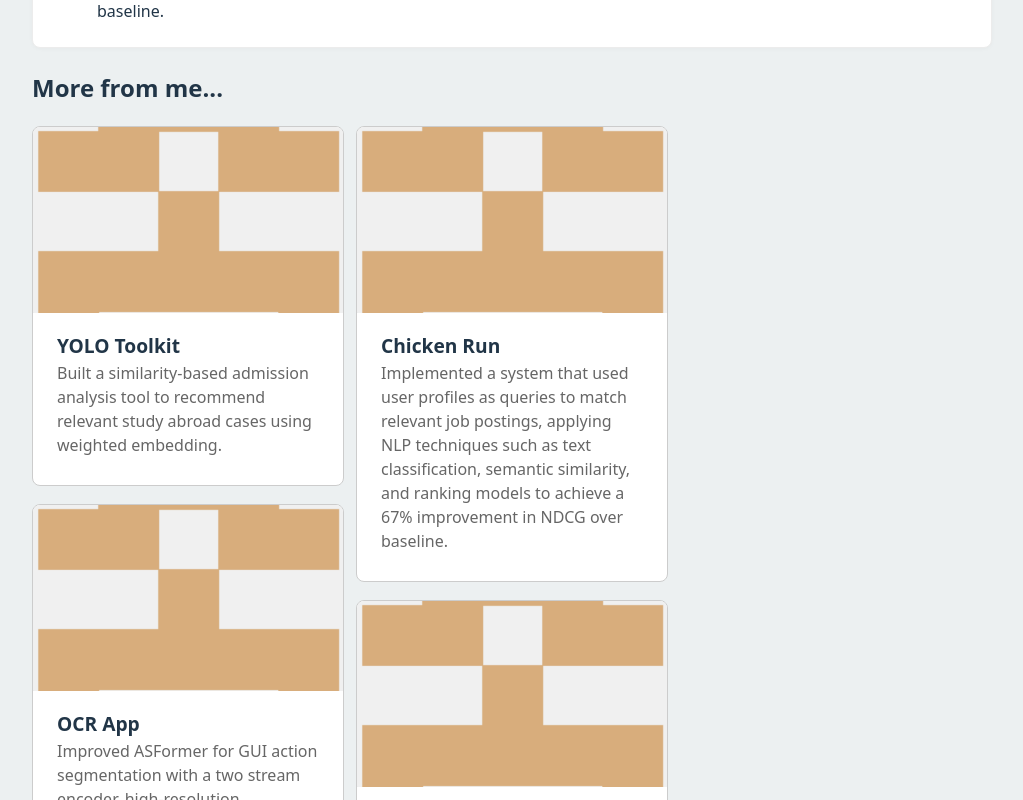
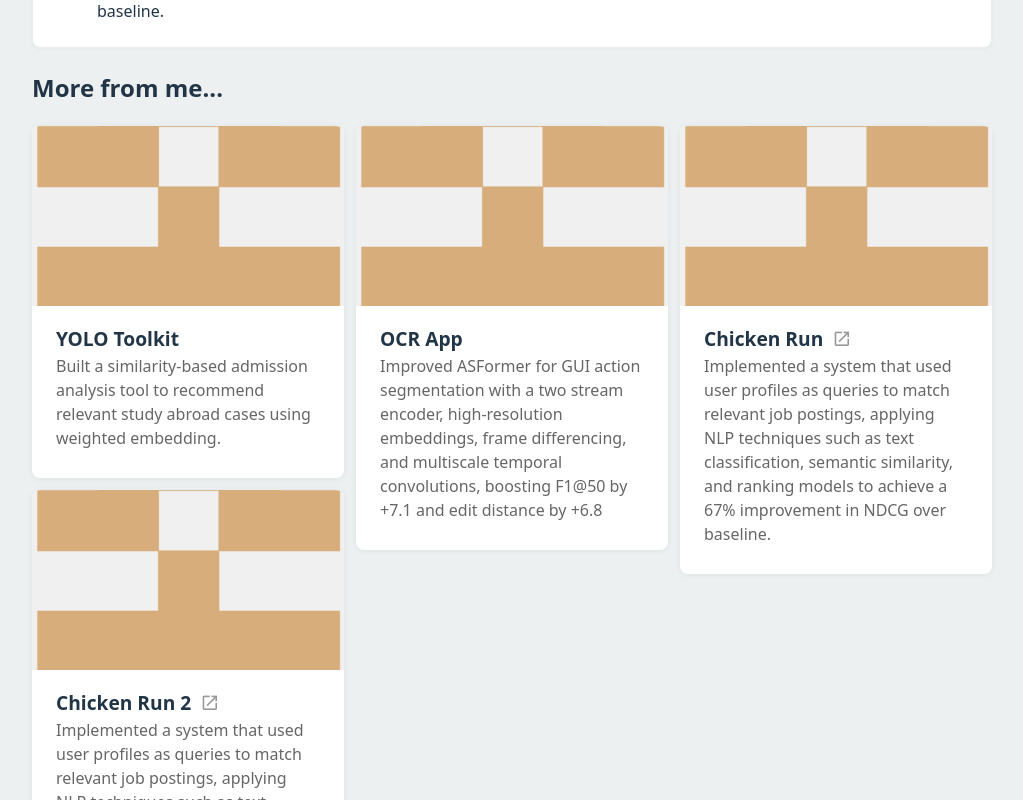
Before and after one commit to Peggy1210/my_website, a Vue app: page / in a window 1280 px wide. Shown: the part 3120-3920 px from the top of the page, without its empty margins (128-1151 px from the left). Built offline with nearby package versions, Linux system fonts and the light colour scheme.

Commit message:
feat: modify side-project layout and add project link

```diff
--- a/src/components/SideProject.vue
+++ b/src/components/SideProject.vue
@@ -1,25 +1,98 @@
 <script setup>
-import { computed } from 'vue'
+import { ref, computed, onMounted, onBeforeUnmount } from 'vue'
 import sideProjectData from '../data/side-project.json'
+
+// Resolve image urls at build time
 const sideProjects = computed(() => {
   return sideProjectData.map(s => ({
     ...s,
     imageUrl: new URL(`../assets/side_project_img/${s.image}`, import.meta.url).href
   }))
 })
+
+// Responsive column-based layout (left-to-right ordering).
+// We split items into N columns (round-robin) so visual order is
+// left-to-right then top-to-bottom while allowing variable heights.
+const containerRef = ref(null)
+const columnsCount = ref(3)
+
+function calcCols(width) {
+  if (width <= 480) return 1
+  if (width <= 768) return 2
+  return 3
+}
+
+function updateColumns() {
+  const el = containerRef.value
+  if (!el) return
+  const w = el.clientWidth || window.innerWidth
+  columnsCount.value = calcCols(w)
+}
+
+let ro = null
+onMounted(() => {
+  updateColumns()
+  if ('ResizeObserver' in window) {
+    ro = new ResizeObserver(() => updateColumns())
+    if (containerRef.value) ro.observe(containerRef.value)
+  } else {
+    // Fallback
+    window.addEventListener('resize', updateColumns)
+  }
+})
+onBeforeUnmount(() => {
+  if (ro && containerRef.value) ro.unobserve(containerRef.value)
+  window.removeEventListener('resize', updateColumns)
+})
+
+const columns = computed(() => {
+  const cols = Array.from({ length: Math.max(1, columnsCount.value) }, () => [])
+  sideProjects.value.forEach((item, i) => {
+    const idx = i % cols.length
+    cols[idx].push(item)
+  })
+  return cols
+})
+
+function openProject(url) {
+  if (!url) return
+  window.open(url, '_blank', 'noopener')
+}
 </script>
 
 <template>
 <div class="section" id="side-section">
     <h2>More from me...</h2>
-    <div class="small-card-container small">
-    <div class="small-card-items">
-        <div class="small-card-item" v-for="(proj, idx) in sideProjects" :key="idx">
-        <img class="small-card-image" :src="proj.imageUrl" :alt="`Project ${idx}`" />
+      <div class="small-card-container">
+        <div class="small-card-items" ref="containerRef">
+          <!-- render N columns left-to-right -->
+          <div class="small-card-column" v-for="(col, cidx) in columns" :key="cidx">
+            <div
+              class="small-card-item"
+              v-for="(proj, idx) in col"
+              :key="`${cidx}-${idx}`"
+              tabindex="0"
+              role="group"
+              @keydown.enter.prevent="openProject(proj.url)"
+            >
+              <img class="small-card-image" :src="proj.imageUrl" :alt="proj.title || `Project ${idx}`" />
               <div class="small-card-body">
-            <p class="title">{{ proj.title }}</p>
+                <p class="title">
+                    {{ proj.title }}
+                    <a
+                        v-if="proj.links"
+                        :href="proj.links"
+                        class="proj-link"
+                        target="_blank"
+                        rel="noopener noreferrer"
+                        @click.stop
+                    >
+                        <i class="mdi mdi-open-in-new"></i>
+                    </a>
+                </p>
                 <div class="content" v-for="(p, i) in proj.points" :key="i">
                     {{ p }}
+                </div>
               </div>
             </div>
           </div>
@@ -34,19 +107,26 @@ const sideProjects = computed(() => {
 }
 
 .small-card-items {
-  column-count: 3;
-  column-gap: 12px;
+  display: flex;
+  gap: 12px;
   margin-top: 16px;
+  align-items: start;
+}
+.small-card-column {
+  flex: 1 1 0;
+  display: flex;
+  flex-direction: column;
+  gap: 12px;
 }
 .small-card-item {
-  display: inline-block; /* required for column layout */
   width: 100%;
-  margin: 0 0 12px 0; /* vertical gap between items */
   box-sizing: border-box;
   border-radius: 8px;
   overflow: hidden;
-  border: 1px solid #ccc;
   background: #fff;
+  box-shadow: 0 1px 6px rgba(0,0,0,0.06);
+  position: relative;
+  transition: transform 220ms cubic-bezier(.2,.8,.2,1), box-shadow 220ms;
 }
 
 /* Responsive column counts */
@@ -73,10 +153,30 @@ const sideProjects = computed(() => {
 
 .small-card-image {
   width: 100%;
-  height: 100%; /* fixed display height */
+  height: 180px; /* fixed display height */
   object-fit: cover; /* crop the image to fill the box */
   display: block;
 }
+.small-card-item:hover,
+.small-card-item:focus,
+.small-card-item:focus-within {
+  transform: translateY(-8px);
+  box-shadow: 0 12px 30px rgba(0,0,0,0.12);
+}
+
+/* Floating 'Visit' link (initially hidden) */
+.proj-link {
+  display: inline-block;
+  color: #999;
+  padding-left: 4px;
+  font-size: 1.2rem;
+}
+
+.small-card-item:hover .proj-link,
+.small-card-item:focus-within .proj-link {
+  color: #1976d2;
+}
+
 .small-card-body .title {
   font-size: 1.2rem;
   font-weight: 600;
```
Lines whose indentation alone changed are shown as unchanged.
